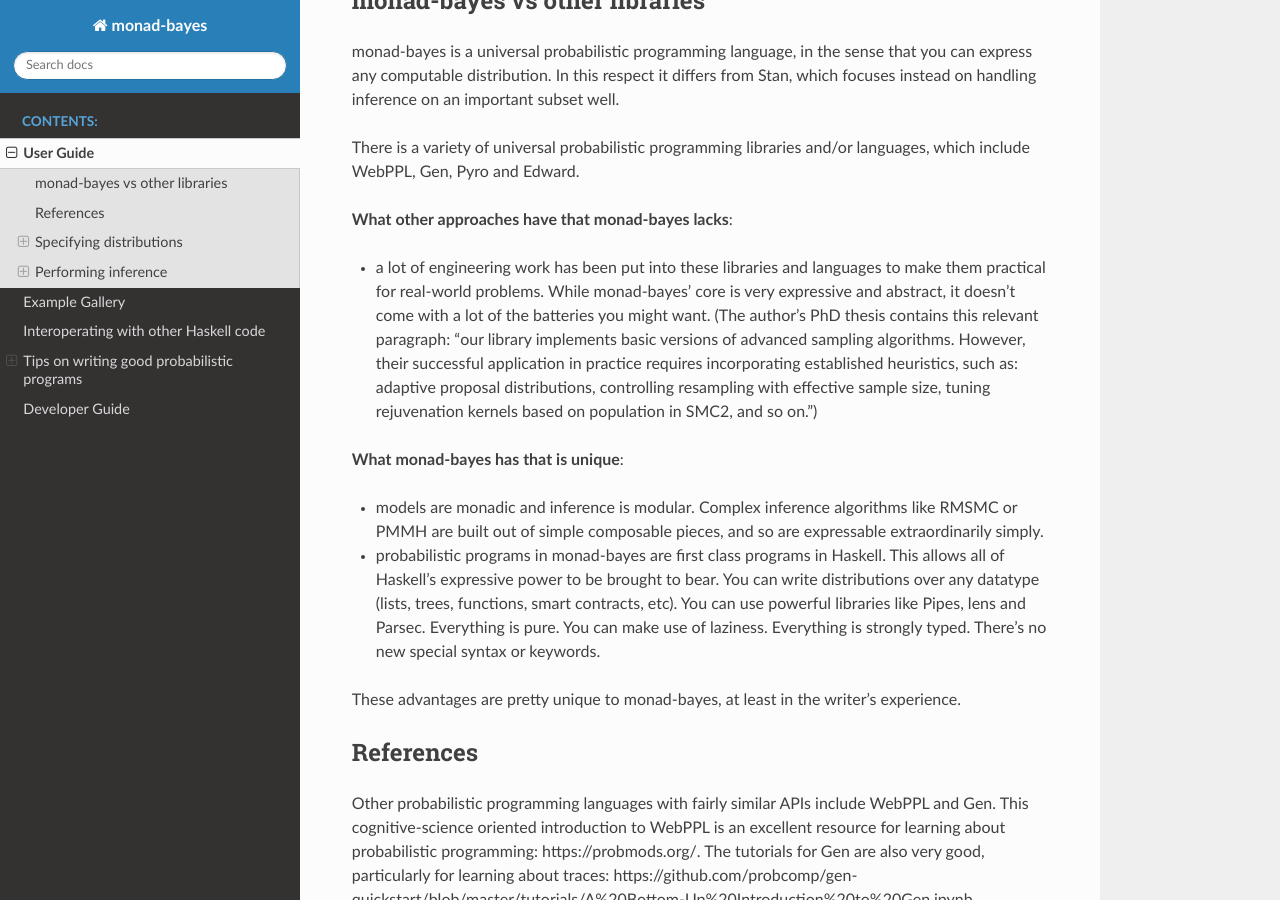
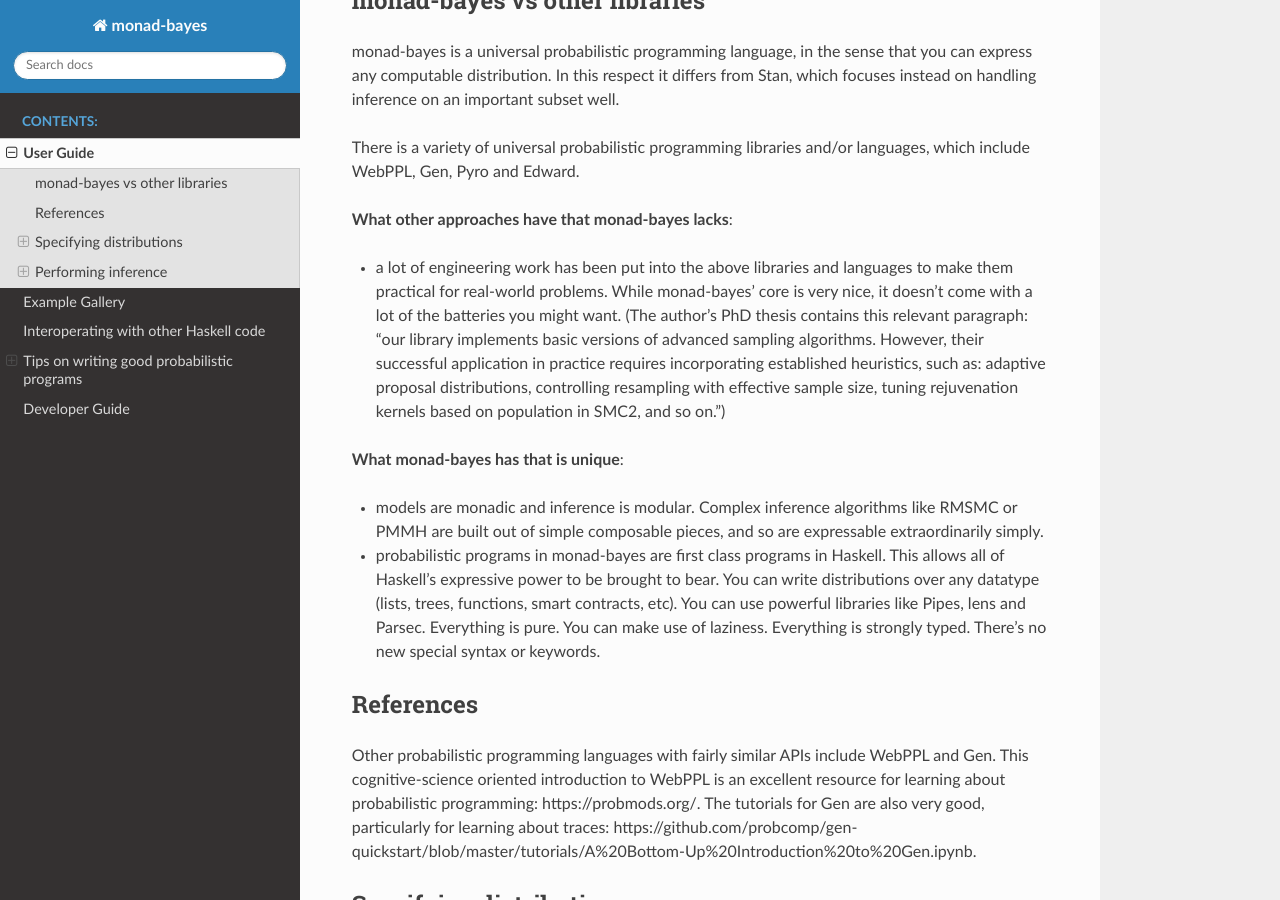
Before and after one commit to tweag/monad-bayes, a Sphinx documentation site: the page built from docs/source/probprog.md, in a window 1280 px wide and 900 px high, scrolled down 957 px. Built offline with Sphinx 7.4.7 and the Read the Docs theme 2.0.0, drawn with Linux system fonts in a browser that asks for light colours.

Commit message:
update docs

```diff
--- a/docs/source/probprog.md
+++ b/docs/source/probprog.md
@@ -41,15 +41,13 @@
 
 **What other approaches have that monad-bayes lacks**:
 
-- a lot of engineering work has been put into these libraries and languages to make them practical for real-world problems. While monad-bayes' core is very expressive and abstract, it doesn't come with a lot of the batteries you might want. (The author's PhD thesis contains this relevant paragraph: "our library implements basic versions of advanced sampling algorithms. However, their successful application in practice requires incorporating established heuristics, such as: adaptive proposal distributions, controlling resampling with effective sample size, tuning rejuvenation kernels based on population in SMC2, and so on.")
+- a lot of engineering work has been put into the above libraries and languages to make them practical for real-world problems. While monad-bayes' core is very nice, it doesn't come with a lot of the batteries you might want. (The author's PhD thesis contains this relevant paragraph: "our library implements basic versions of advanced sampling algorithms. However, their successful application in practice requires incorporating established heuristics, such as: adaptive proposal distributions, controlling resampling with effective sample size, tuning rejuvenation kernels based on population in SMC2, and so on.")
 
 **What monad-bayes has that is unique**:
 
 - models are monadic and inference is modular. Complex inference algorithms like RMSMC or PMMH are built out of simple composable pieces, and so are expressable extraordinarily simply.
 
 - probabilistic programs in monad-bayes are first class programs in Haskell. This allows all of Haskell's expressive power to be brought to bear. You can write distributions over any datatype (lists, trees, functions, smart contracts, etc). You can use powerful libraries like Pipes, lens and Parsec. Everything is pure. You can make use of laziness. Everything is strongly typed. There's no new special syntax or keywords.
-
-These advantages are pretty unique to monad-bayes, at least in the writer's experience.
 
 ## References
 
```
Also changed, not shown: docs/source/usage.md (+6 -18 lines).
